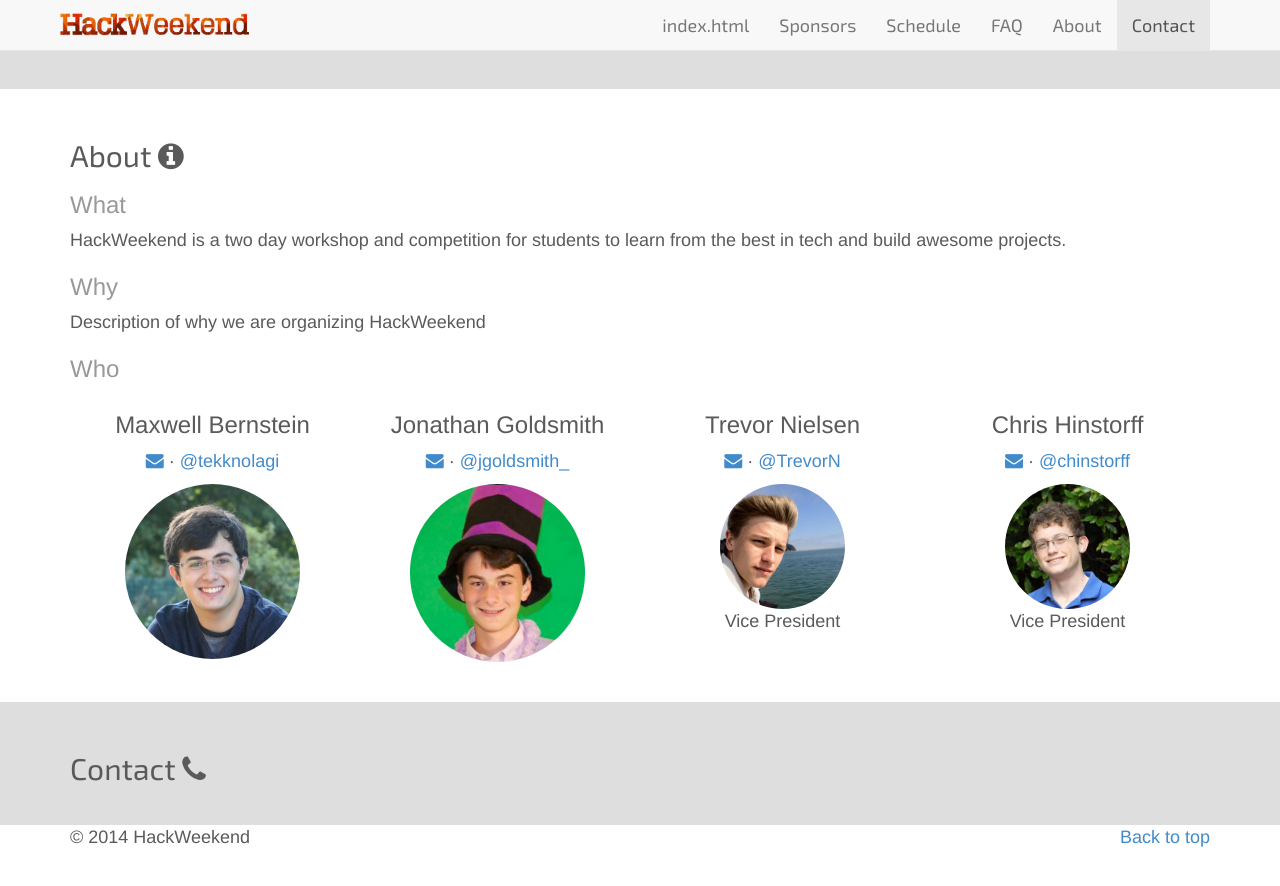
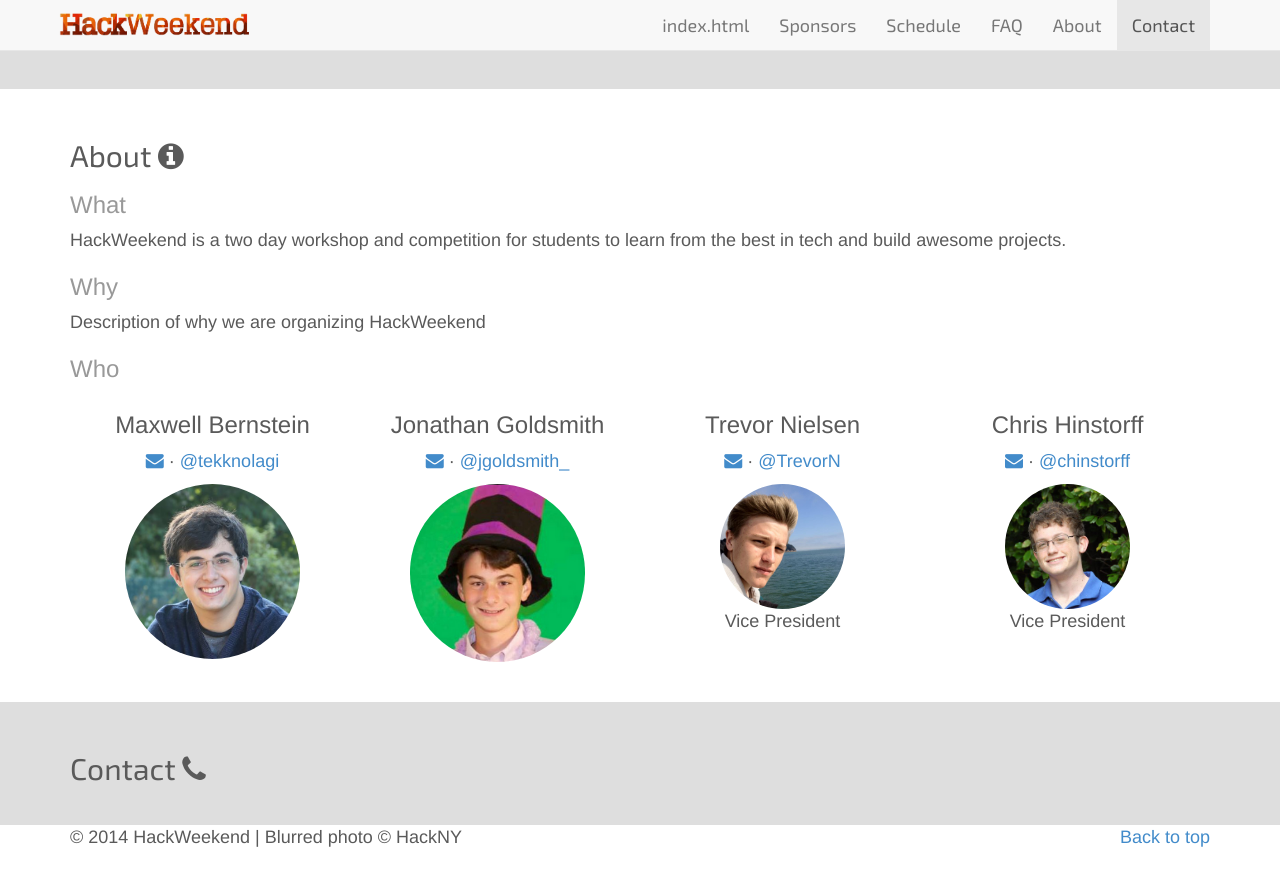
Before and after one commit to maxsites/hackweekend, a Jekyll site: the page built from index.html, in a window 1280 px wide and 900 px high, scrolled down 1212 px. Shown: the top 886 px of the window. Built offline with Jekyll 4.4.1, drawn with Linux system fonts in a browser that asks for light colours; Markdown is read by kramdown in place of the engine named in the settings.

Commit message:
photo cred

```diff
--- a/_layouts/carousel.html
+++ b/_layouts/carousel.html
@@ -60,7 +60,7 @@
     <!-- FOOTER -->
     <footer class="container">
       <p class="pull-right"><a href="#">Back to top</a></p>
-      <p>© 2014 {{ site.name }}</p>
+      <p>© 2014 {{ site.name }} | Blurred photo &copy; HackNY</p>
     </footer>
 
 
```
